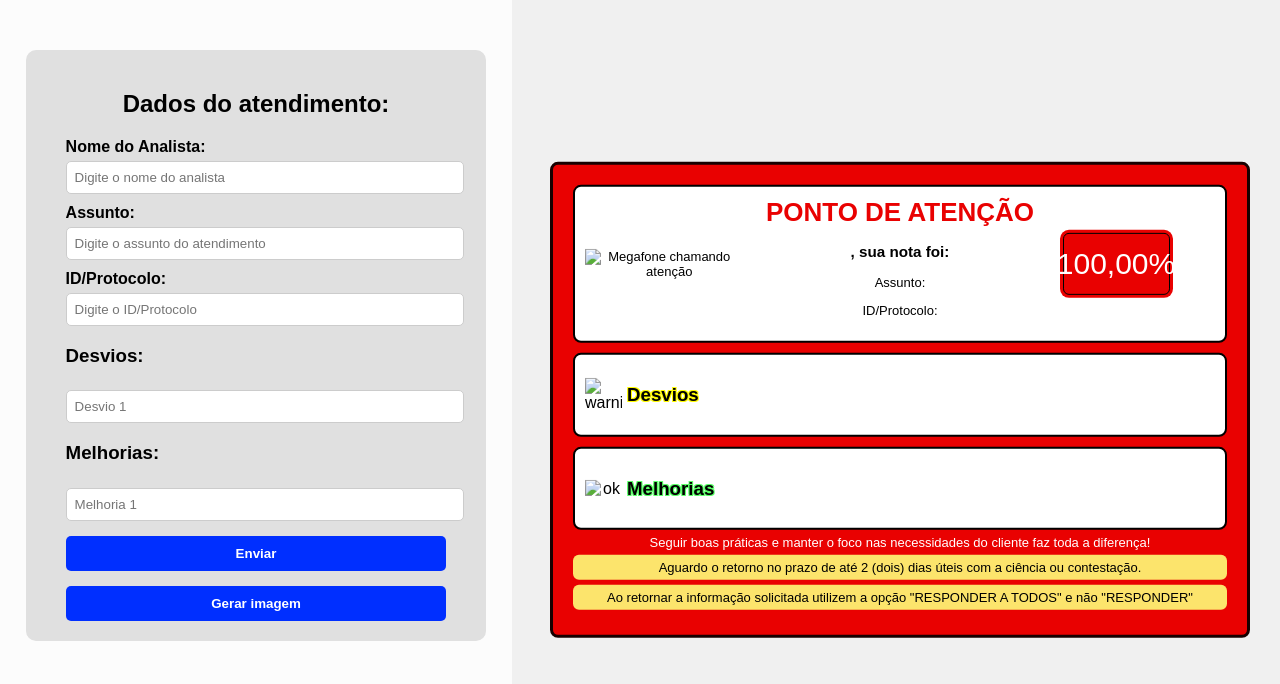
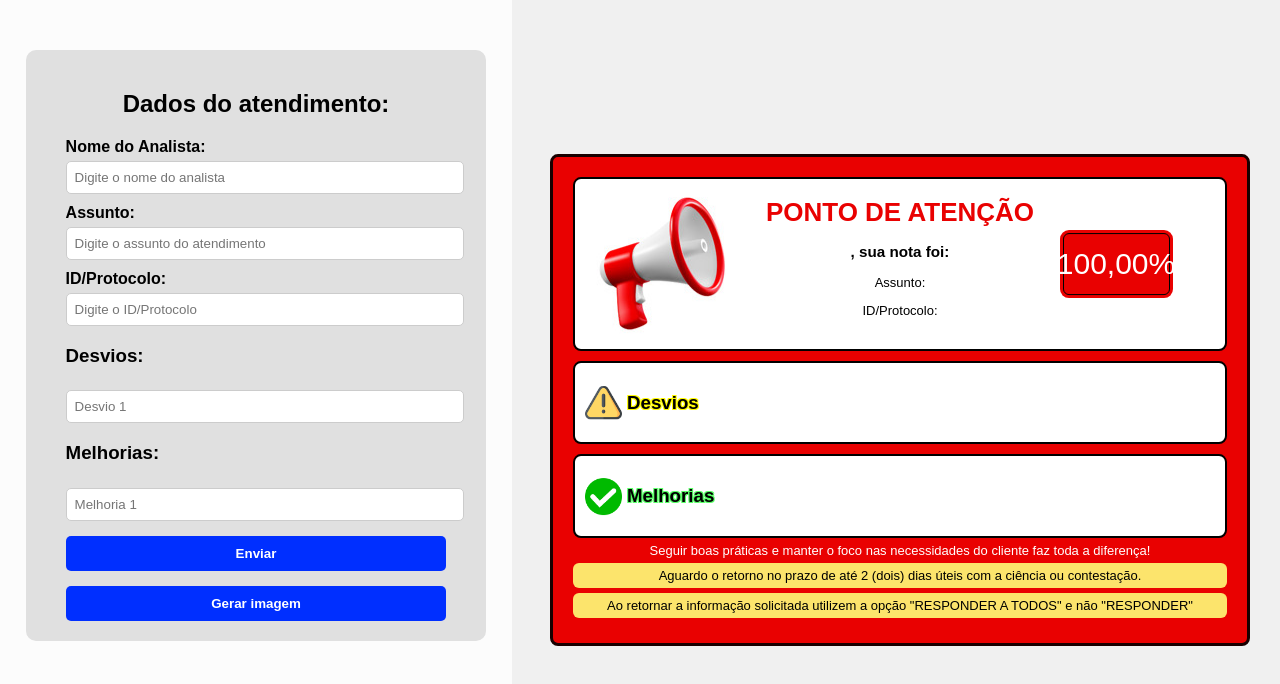
Before and after one commit to Matheus-Emanuel-ads/PontoDeAtencao, a plain HTML site: page index.html in a window 1280 px wide. Drawn offline with nearby package versions, Linux system fonts and the light colour scheme.

Commit message:
Imagens Normais

```diff
--- a/index.html
+++ b/index.html
@@ -39,7 +39,7 @@
     <div id="imageBlock">
         <header>
             <div>
-                <img src="/Projetos_Js/atentionPointv2/attentionPoint.jpg" alt="Megafone chamando atenção">
+                <img src="attentionPoint.jpg" alt="Megafone chamando atenção">
             </div>
             <div>
                 <h1>PONTO DE ATENÇÃO</h1>
@@ -53,7 +53,7 @@
         </header>
         <div class="section desviation">
             <div class="notesTitle">
-                <img src="/Projetos_Js/atentionPointv2/warning.png" alt="warning" class="imgNotesTitle">
+                <img src="warning.png" alt="warning" class="imgNotesTitle">
                 <h3 id="desviationColorIellow">Desvios</h3>
             </div>
             <div class="itens">
@@ -64,7 +64,7 @@
         </div>
         <div class="section improvements">
             <div class="notesTitle">
-                <img src="/Projetos_Js/atentionPointv2/check.png" alt="ok" class="imgNotesTitle">
+                <img src="check.png" alt="ok" class="imgNotesTitle">
                 <h3 id="desviationColorGreen">Melhorias</h3></div>
             <div class="itens">
                 <ul id="itensImprovement">
```
